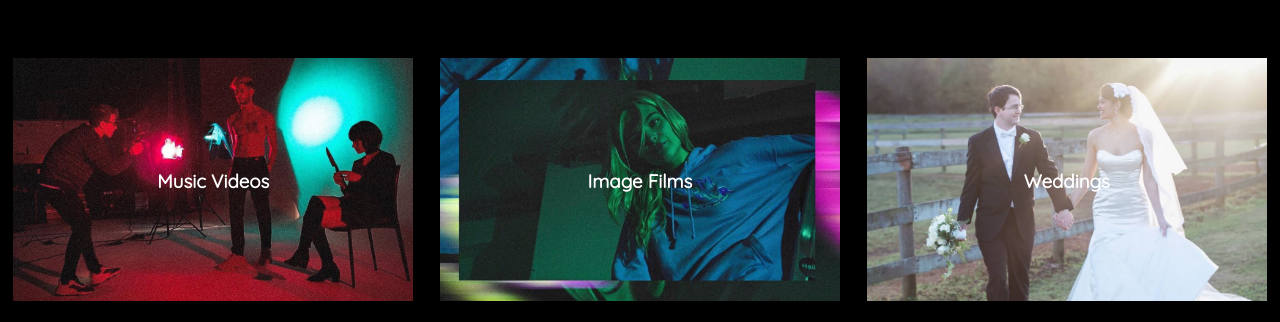
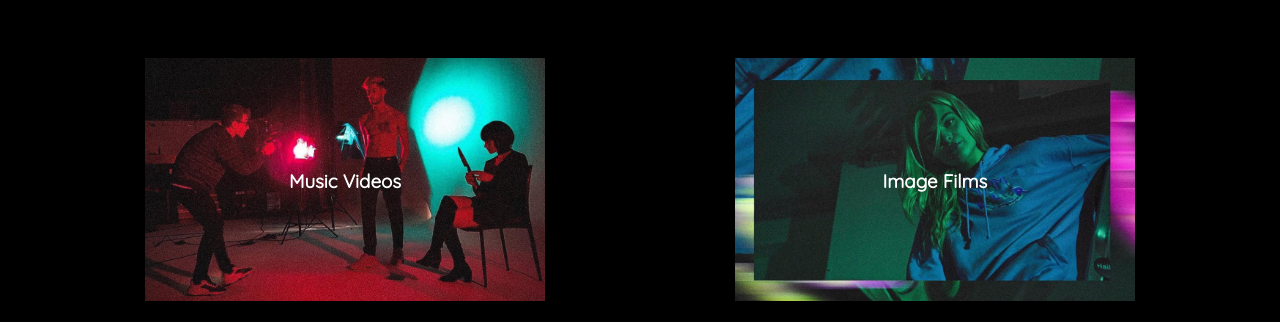
Before and after one commit to matthias-reindl/landing, a plain HTML site: page index.html in a window 1280 px wide. Shown: the part 593-915 px from the top of the page. Drawn offline with Linux system fonts and the light colour scheme; a script that the page names is missing; a web font is replaced by a local one.

Commit message:
Update cards.css

```diff
--- a/css/components/cards.css
+++ b/css/components/cards.css
@@ -1,7 +1,7 @@
 .cards {
 	display: flex;
 	flex-wrap: wrap;
-	margin-top: 50px;
+	margin: 50px;
 }
 
 .card{
```
